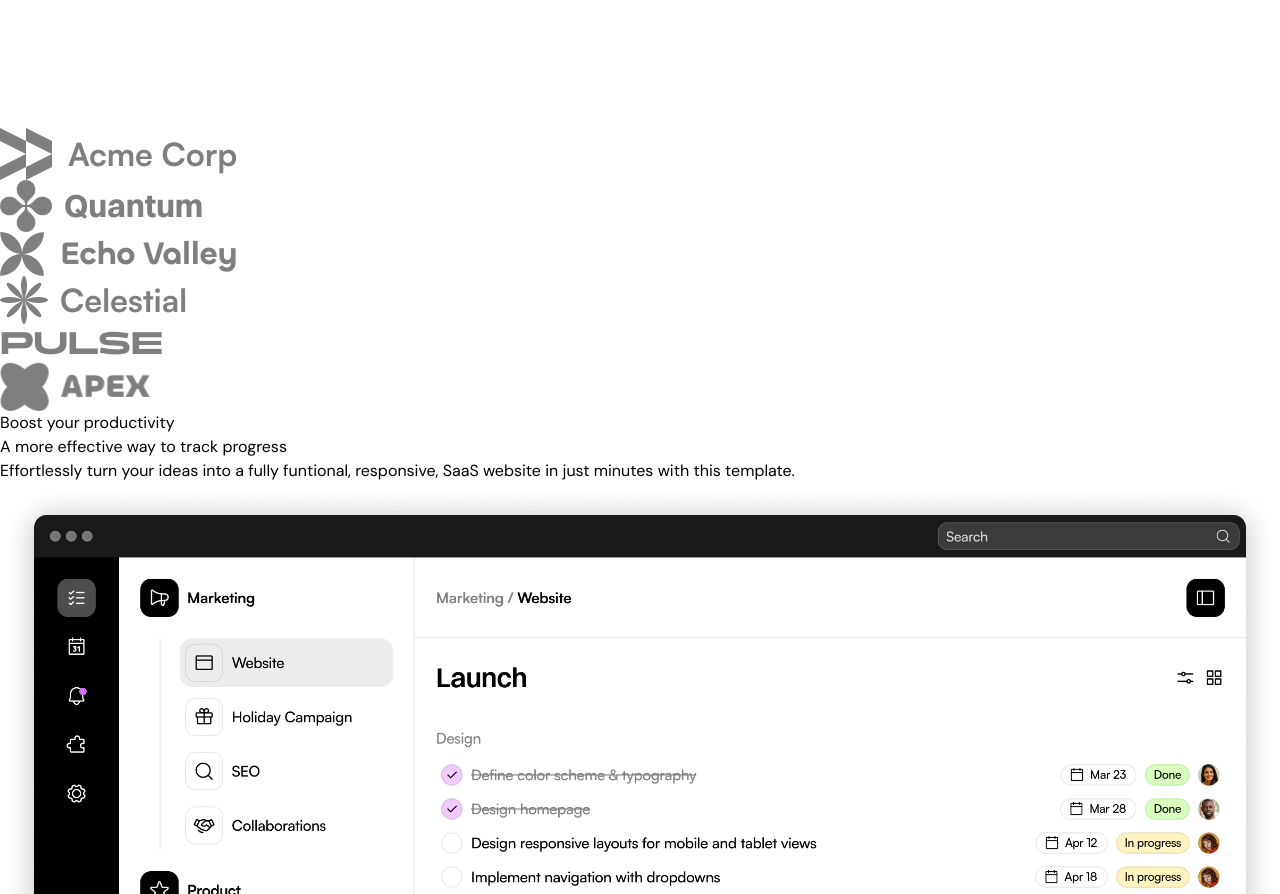
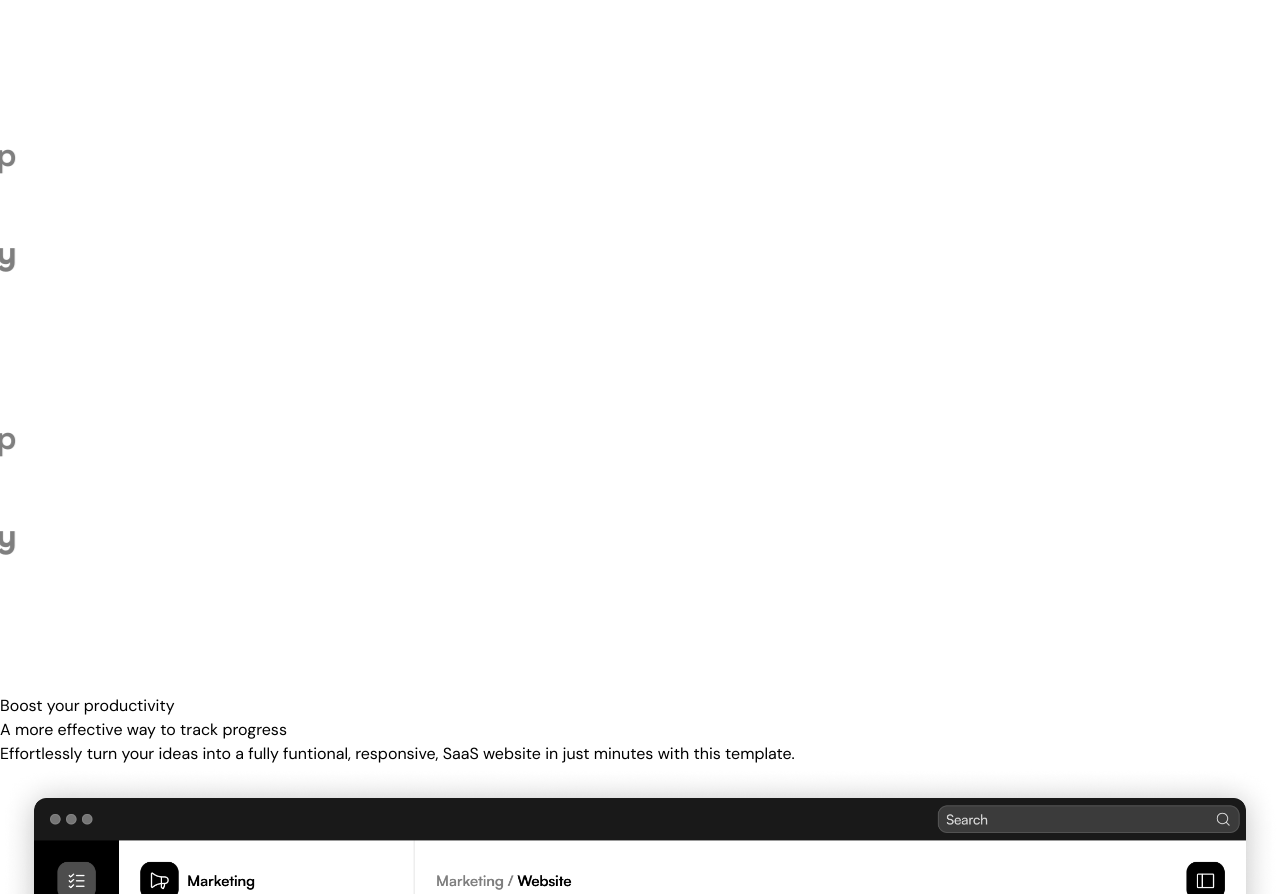
Before and after one commit to huanlam2000/SaaS-landing-page, a Next.js app: page / in a window 1280 px wide. Shown: the part 4660-5554 px from the top of the page. Built offline with nearby package versions, Linux system fonts and the light colour scheme.

Commit message:
feat: LogoTicker animation

```diff
--- a/src/sections/LogoTicker.tsx
+++ b/src/sections/LogoTicker.tsx
@@ -1,3 +1,4 @@
+"use client";
 import acmeLogo from "@/assets/logo-acme.png";
 import quantumLogo from "@/assets/logo-quantum.png";
 import echoLogo from "@/assets/logo-echo.png";
@@ -6,13 +7,23 @@
 import apexLogo from "@/assets/logo-apex.png";
 
 import Image from "next/image";
+import { motion } from "framer-motion";
 
 export const LogoTicker = () => {
   return (
     <div className="py-8 md:py-12 bg-white">
       <div className="container">
         <div className="flex overflow-hidden [mask-image:linear-gradient(to_right,transparent,black,transparent)]">
-          <div className="flex gap-14 flex-none">
+          <motion.div
+            className="flex gap-14 flex-none pr-14"
+            animate={{ translateX: "-50%" }}
+            transition={{
+              duration: 20,
+              repeat: Infinity,
+              ease: "linear",
+              repeatType: "loop",
+            }}
+          >
             <Image
               src={acmeLogo}
               alt="Acme Logo"
@@ -43,7 +54,40 @@
               alt="Apex Logo"
               className="logo-ticker-image"
             />
-          </div>
+
+            {/* second items */}
+
+            <Image
+              src={acmeLogo}
+              alt="Acme Logo"
+              className="logo-ticker-image"
+            />
+            <Image
+              src={quantumLogo}
+              alt="Quantumn Logo"
+              className="logo-ticker-image"
+            />
+            <Image
+              src={echoLogo}
+              alt="Echo Logo"
+              className="logo-ticker-image"
+            />
+            <Image
+              src={celestialLogo}
+              alt="Celestial Logo"
+              className="logo-ticker-image"
+            />
+            <Image
+              src={pulseLogo}
+              alt="Pulse Logo"
+              className="logo-ticker-image"
+            />
+            <Image
+              src={apexLogo}
+              alt="Apex Logo"
+              className="logo-ticker-image"
+            />
+          </motion.div>
         </div>
       </div>
     </div>
```
